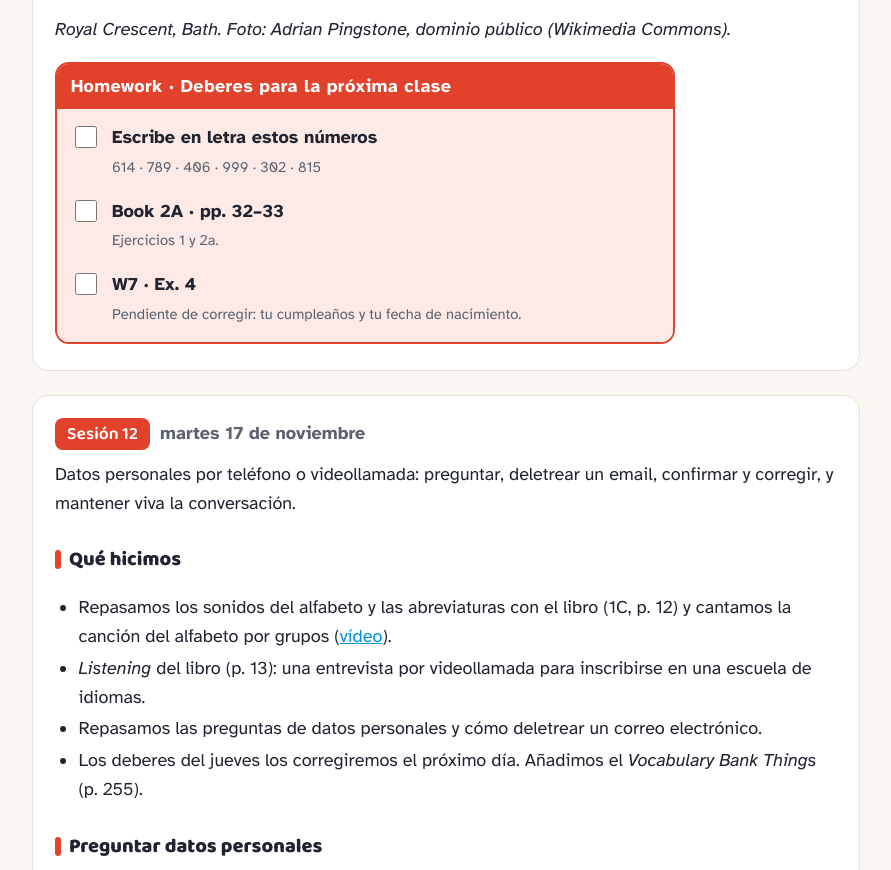
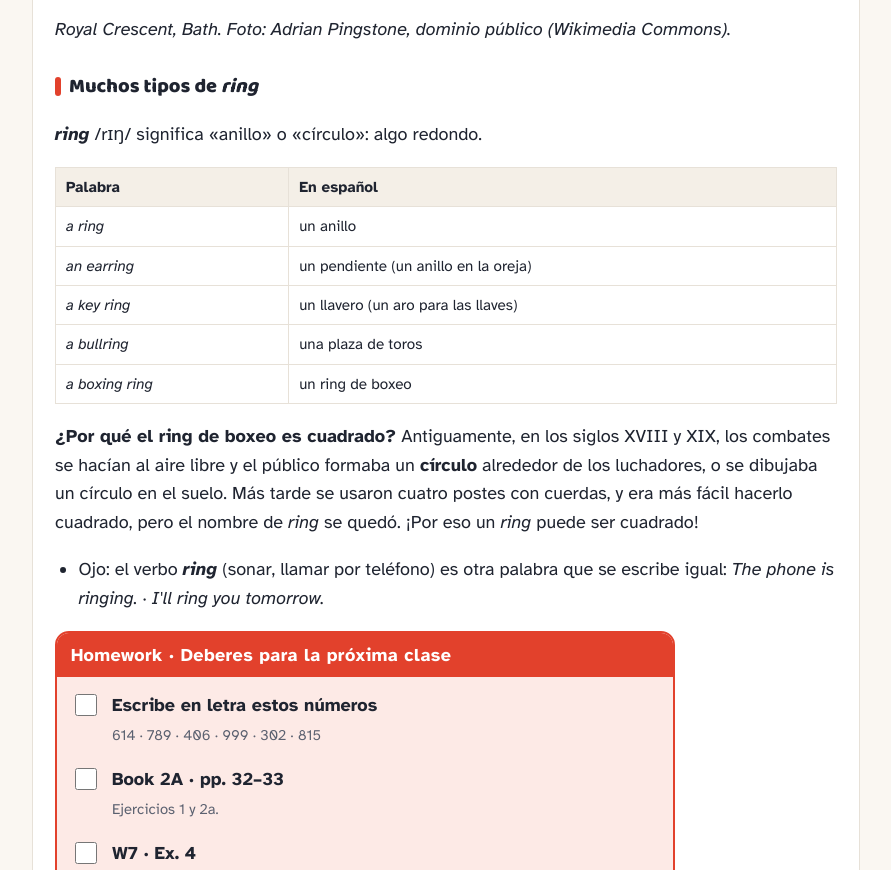
Before and after one commit to eoidezamora/class-diary, a plain HTML site: page 2026-11.html in a window 1280 px wide. Shown: the part 5671-6541 px from the top of the page, without its empty margins (194-1085 px from the left). Drawn offline with Linux system fonts and the light colour scheme.

Commit message:
Sesión 13: tipos de ring
Co-Authored-By: Claude Opus 5.5 <noreply@anthropic.com>
Claude-Session: https://claude.ai/code/session_01P1ktreHUvufLXFXcz6Z7hv

```diff
--- a/2026-11.html
+++ b/2026-11.html
@@ -332,6 +332,42 @@
 <a href="https://www.google.com/maps/place/Royal+Crescent,+Bath/@51.3871,-2.3680,350m/data=!3m1!1e3" target="_blank" rel="noopener">Royal Crescent (Bath)</a></p>
 <p><img alt="El Royal Crescent de Bath desde el aire: una fila de casas en forma de media luna frente a un gran césped" src="https://commons.wikimedia.org/wiki/Special:FilePath/Royal.crescent.aerial.bath.arp.jpg?width=900" /></p>
 <p><em>Royal Crescent, Bath. Foto: Adrian Pingstone, dominio público (Wikimedia Commons).</em></p>
+<h3>Muchos tipos de <em>ring</em></h3>
+<p><strong><em>ring</em></strong> /rɪŋ/ significa «anillo» o «círculo»: algo redondo.</p>
+<div class="table-wrap"><table>
+<thead>
+<tr>
+<th>Palabra</th>
+<th>En español</th>
+</tr>
+</thead>
+<tbody>
+<tr>
+<td><em>a ring</em></td>
+<td>un anillo</td>
+</tr>
+<tr>
+<td><em>an </em><em>ear</em><em>ring</em></td>
+<td>un pendiente (un anillo en la oreja)</td>
+</tr>
+<tr>
+<td><em>a </em><em>key</em><em> ring</em></td>
+<td>un llavero (un aro para las llaves)</td>
+</tr>
+<tr>
+<td><em>a </em><em>bull</em><em>ring</em></td>
+<td>una plaza de toros</td>
+</tr>
+<tr>
+<td><em>a </em><em>boxing</em><em> ring</em></td>
+<td>un ring de boxeo</td>
+</tr>
+</tbody>
+</table></div>
+<p><strong>¿Por qué el ring de boxeo es cuadrado?</strong> Antiguamente, en los siglos XVIII y XIX, los combates se hacían al aire libre y el público formaba un <strong>círculo</strong> alrededor de los luchadores, o se dibujaba un círculo en el suelo. Más tarde se usaron cuatro postes con cuerdas, y era más fácil hacerlo cuadrado, pero el nombre de <em>ring</em> se quedó. ¡Por eso un <em>ring</em> puede ser cuadrado!</p>
+<ul>
+<li>Ojo: el verbo <strong><em>ring</em></strong> (sonar, llamar por teléfono) es otra palabra que se escribe igual: <em>The phone is ringing.</em> · <em>I'll ring you tomorrow.</em></li>
+</ul>
 <div class="hw"><div class="hw-head">Homework · Deberes para la próxima clase</div><ul><li><label><input type="checkbox" data-key="sesion-13-escribe-en-letra-estos-numeros"><span><strong>Escribe en letra estos números</strong><small>614 · 789 · 406 · 999 · 302 · 815</small></span></label></li><li><label><input type="checkbox" data-key="sesion-13-book-2a-pp-32-33"><span><strong>Book 2A · pp. 32–33</strong><small>Ejercicios 1 y 2a.</small></span></label></li><li><label><input type="checkbox" data-key="sesion-13-w7-ex-4"><span><strong>W7 · Ex. 4</strong><small>Pendiente de corregir: tu cumpleaños y tu fecha de nacimiento.</small></span></label></li></ul></div></article><article class="session" id="sesion-12"><header><span class="badge">Sesión 12</span><time>martes 17 de noviembre</time></header><p class="lead">Datos personales por teléfono o videollamada: preguntar, deletrear un email, confirmar y corregir, y mantener viva la conversación.</p><h3>Qué hicimos</h3>
 <ul>
 <li>Repasamos los sonidos del alfabeto y las abreviaturas con el libro (1C, p. 12) y cantamos la canción del alfabeto por grupos (<a href="https://www.bing.com/videos/riverview/relatedvideo?q=abc+ray+charles+sesame+street&amp;&amp;mid=F320E2431FF926FA44E6F320E2431FF926FA44E6&amp;churl=https%3a%2f%2fwww.youtube.com%2fchannel%2fUCoookXUzPciGrEZEXmh4Jjg&amp;FORM=VAMGZC" target="_blank" rel="noopener">vídeo</a>).</li>
```
Also changed, not shown: index.html (+36 -0 lines), 1 other file.
